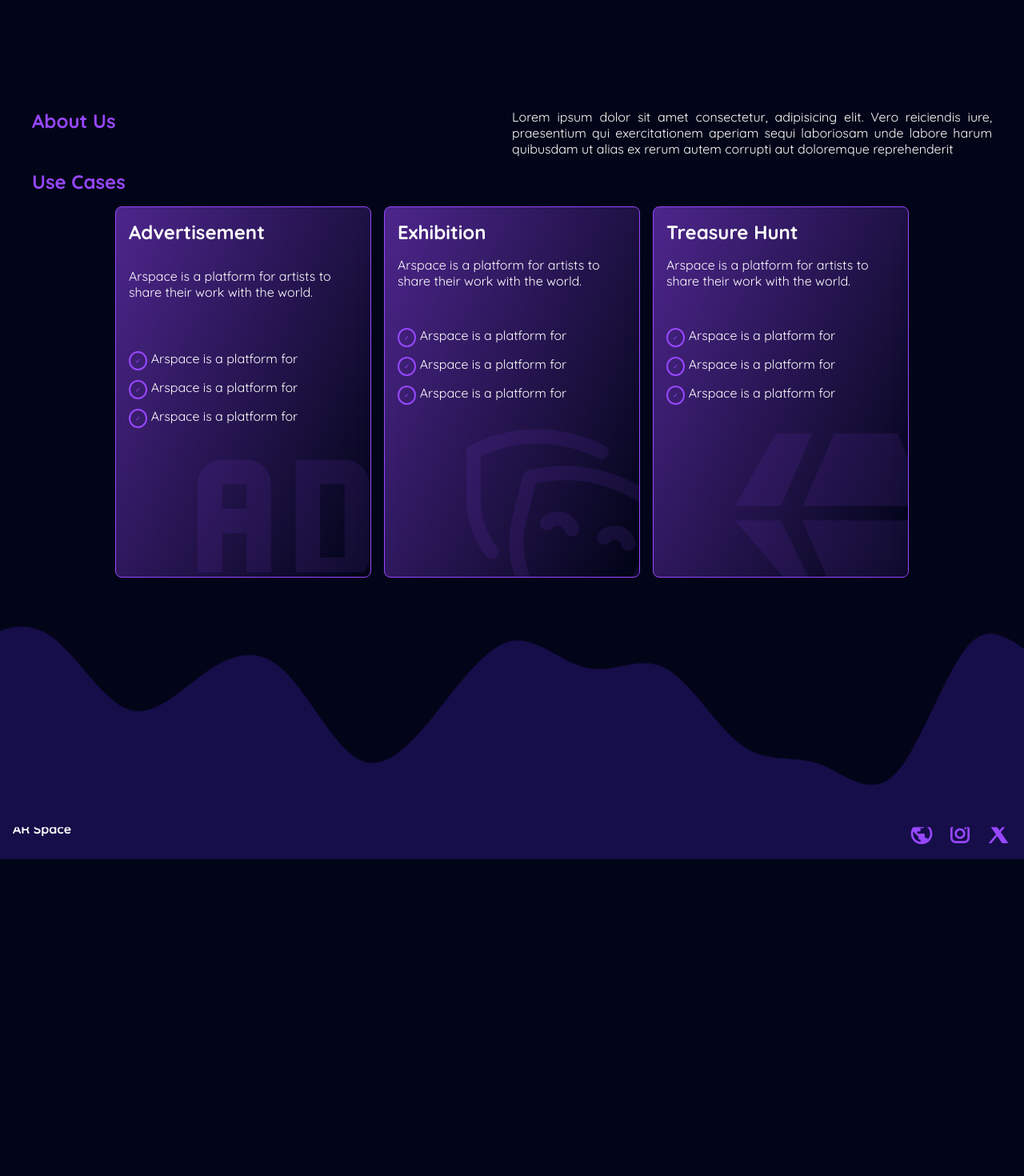
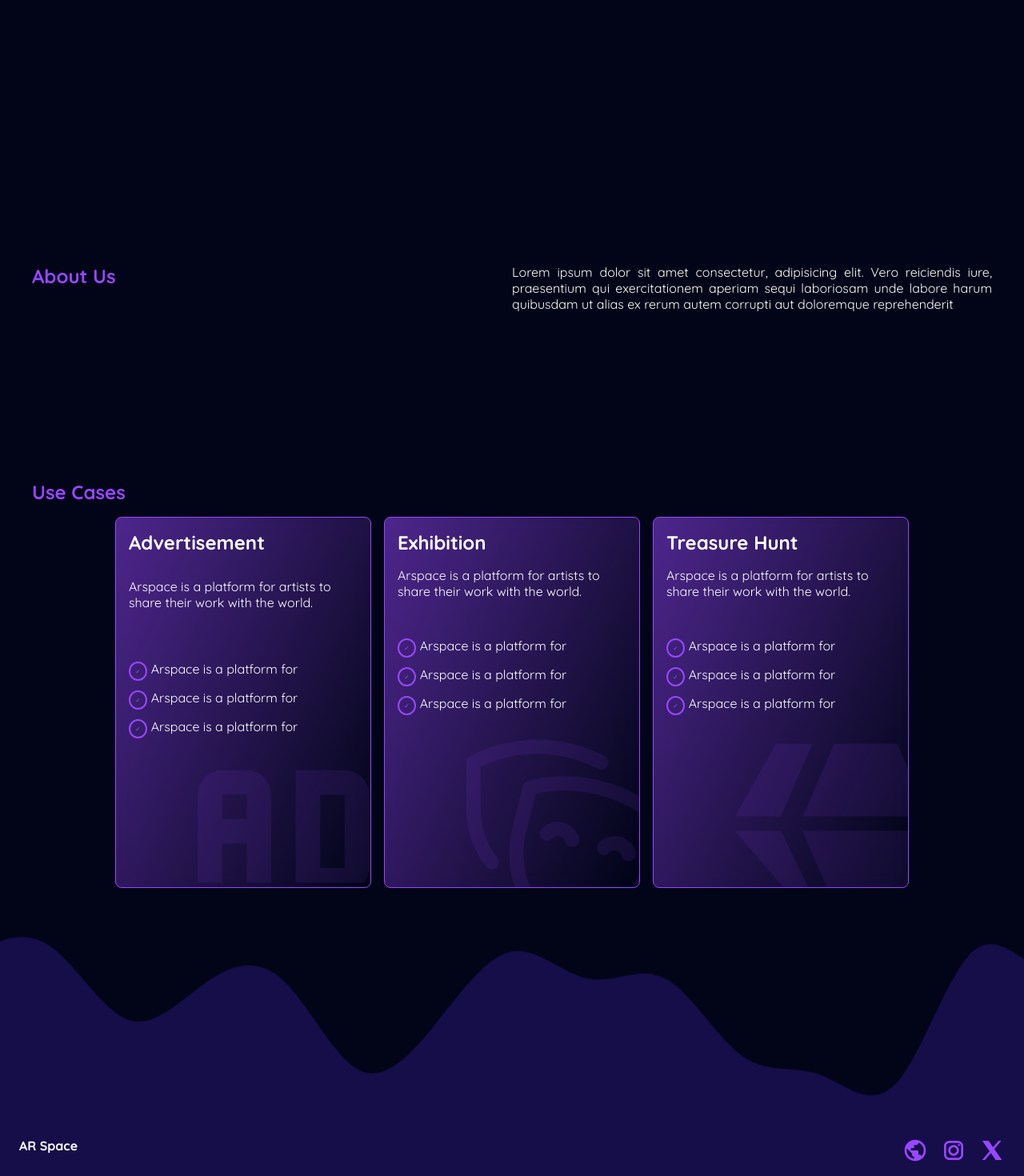
Before and after one commit to aswnss-m/arspace_web, a Next.js app: page / in a window 1280 px wide. Shown: the part 680-2150 px from the top of the page at 80% size. Before the commit the page ends 1754 px from the top, so only its background shows below. Built offline with nearby package versions, Linux system fonts and the light colour scheme.

Commit message:
framer adding

```diff
--- a/app/common/Footer/Footer.css
+++ b/app/common/Footer/Footer.css
@@ -12,7 +12,7 @@
 }
 .footer-content{
     background-color: var(--light-background);
-    padding: 1em;
+    padding: 1.5em;
     display: flex;
     justify-content: space-between;
 }
--- a/app/components/About/About.css
+++ b/app/components/About/About.css
@@ -4,6 +4,8 @@
     place-items: center;
     width: 100%;
     padding: 1em;
+    min-height: 60vh;
+
 }
 .about{
     display: grid;
--- a/app/components/Hero/Hero.js
+++ b/app/components/Hero/Hero.js
@@ -1,13 +1,19 @@
 import "./Hero.css";
 import { logo } from "@/app/svgs";
 import { hero } from "@/app/data";
+import { motion } from "framer-motion"
 
 function Hero() {
+
+
   return (
+
     <div className="hero-container">
+
       <div className="hero-logo">
         {logo}
-        <span className="hero-logo-text">AR Space</span>
+        <motion.span whileHover={{ scale: 1.1}}
+        className="hero-logo-text">AR Space</motion.span>
       </div>
       <div className="hero-content">
         <p className="hero-description">
--- a/package.json
+++ b/package.json
@@ -9,6 +9,7 @@
     "lint": "next lint"
   },
   "dependencies": {
+    "framer-motion": "^10.16.4",
     "next": "14.0.1",
     "react": "^18",
     "react-dom": "^18"
```
Also changed, not shown: 1 other file (tests, documents, lock files or other folders).
